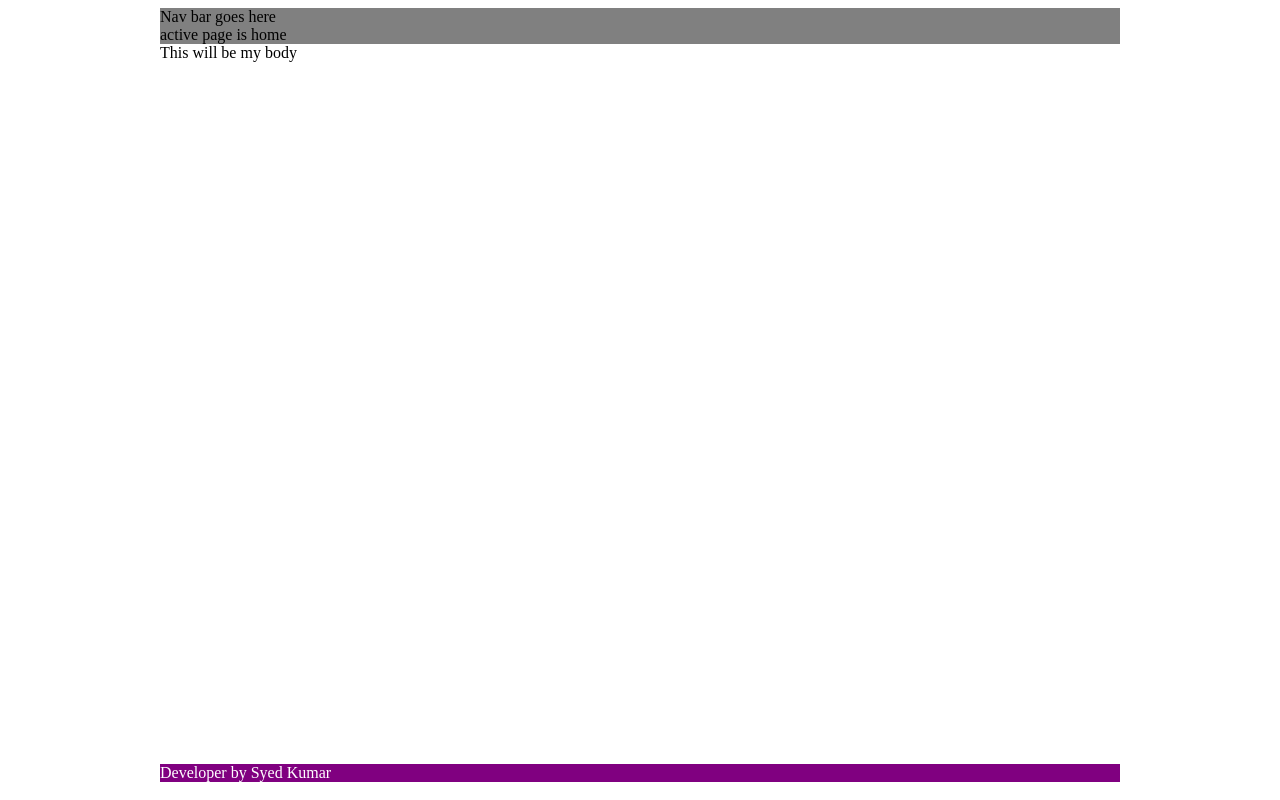
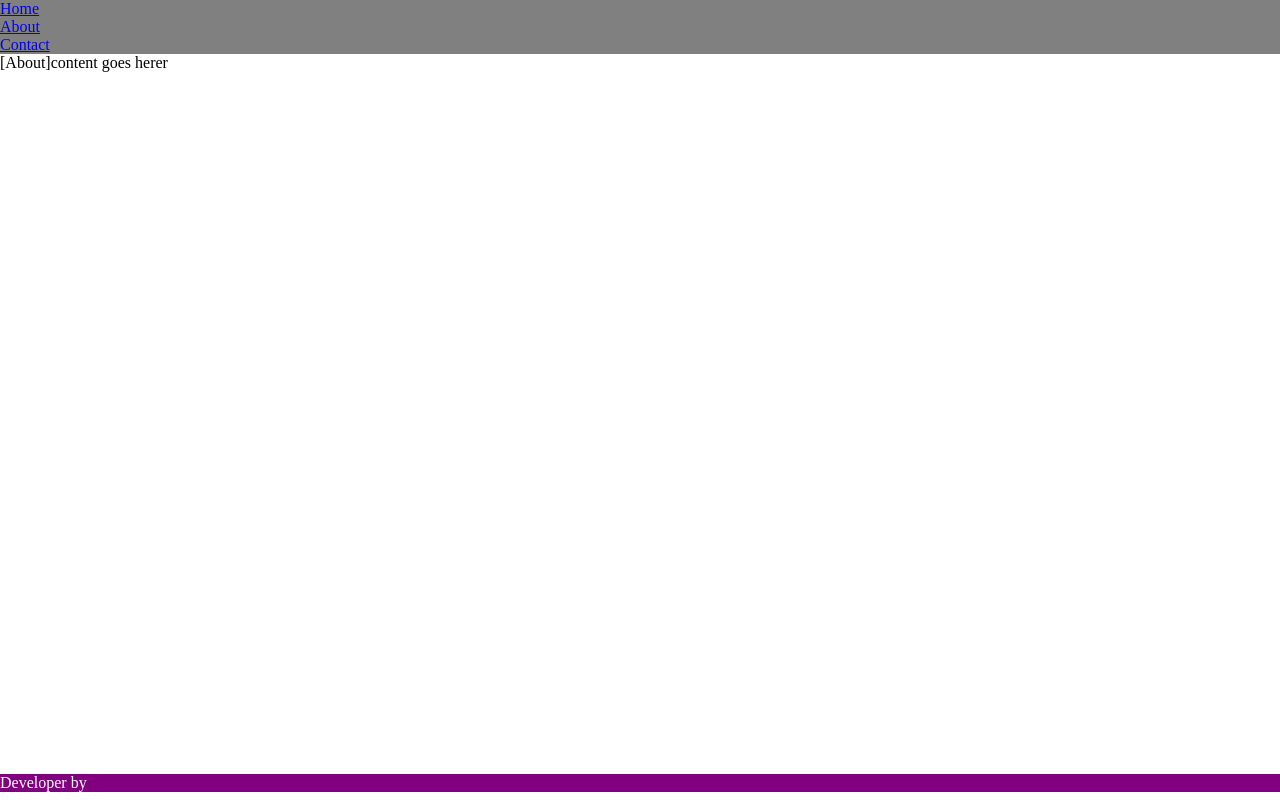
Before and after one commit to nstack-in/react-svapps, a React (Create React App) app: page /about in a window 1280 px wide. Built offline with nearby package versions, Linux system fonts and the light colour scheme.

Commit message:
router added

```diff
--- a/package.json
+++ b/package.json
@@ -5,6 +5,7 @@
   "dependencies": {
     "react": "^17.0.2",
     "react-dom": "^17.0.2",
+    "react-router-dom": "^5.2.0",
     "react-scripts": "^1.1.5"
   },
   "scripts": {
--- a/src/App.js
+++ b/src/App.js
@@ -1,17 +1,55 @@
 import './style.css';
 import Nav from './components/nav';
 import Footer from './components/footer';
+
+import Home from './page/home';
+import About from './page/about';
+import Contact from './page/contact';
+
 import React from 'react';
+import { BrowserRouter, Switch, Route } from 'react-router-dom';
+
+// function App() {
+//   return (
+//     <div className="wrapper">
+//       <Nav active="home"/>
+//       <div className="content">
+//         This will be my body
+//       </div>
+//       <Footer name="Syed Kumar"/>
+//     </div>
+//   );
+// }
 
 function App() {
   return (
-    <div className="wrapper">
-      <Nav active="home"/>
+    <BrowserRouter>
+
+      {/* Nav for every page */}
+      <Nav />
+      {/* Nav for every page */}
+
+      {/* Page */}
       <div className="content">
-        This will be my body
+        <Switch>
+          <Route path="/home">
+            <Home />
+          </Route>
+          <Route path="/contact">
+            <Contact />
+          </Route>
+          <Route path="/about">
+            <About />
+          </Route>
+        </Switch>
       </div>
-      <Footer name="Syed Kumar"/>
-    </div>
+      {/* Page */}
+
+      {/* Footer for every page */}
+      <Footer />
+      {/* Footer for every page */}
+
+    </BrowserRouter>
   );
 }
 
--- a/src/components/nav.js
+++ b/src/components/nav.js
@@ -1,11 +1,20 @@
 import React from 'react';
+import { Link } from 'react-router-dom';
 
 function Nav(props) {
   return (
     <div className="nav">
-      Nav bar goes here
-      <br/>
-      active page is {props.active}
+      <ul>
+        <li>
+          <Link to="/home">Home</Link>
+        </li>
+        <li>
+          <Link to="/about">About</Link>
+        </li>
+        <li>
+          <Link to="/contact">Contact</Link>
+        </li>
+      </ul>
     </div>
   );
 }
--- /dev/null
+++ b/src/page/about.js
@@ -0,0 +1,9 @@
+import React from 'react';
+
+function About(props) {
+  return (
+    <div>[About]content goes herer</div>
+  );
+}
+
+export default About
--- /dev/null
+++ b/src/page/contact.js
@@ -0,0 +1,9 @@
+import React from 'react';
+
+function Contact(props) {
+  return (
+    <div>[Contact]content goes herer</div>
+  );
+}
+
+export default Contact
--- /dev/null
+++ b/src/page/home.js
@@ -0,0 +1,9 @@
+import React from 'react';
+
+function Home(props) {
+  return (
+    <div>[Home]content goes herer</div>
+  );
+}
+
+export default Home
--- a/src/style.css
+++ b/src/style.css
@@ -1,3 +1,7 @@
+*{
+  padding:0;
+  margin:0;
+}
 h1{
   color: red;
 }
```
Also changed, not shown: 1 other file (tests, documents, lock files or other folders).
